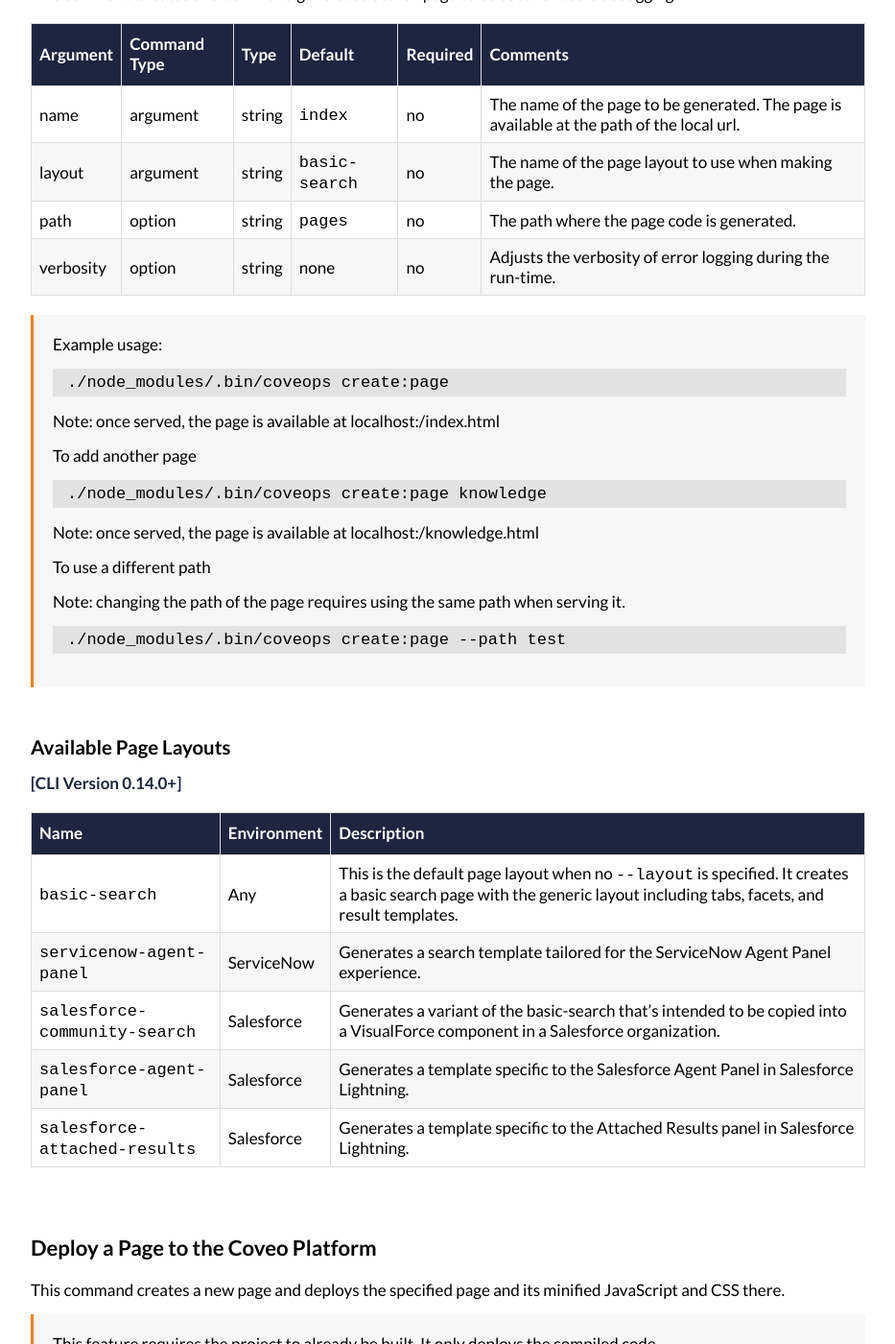
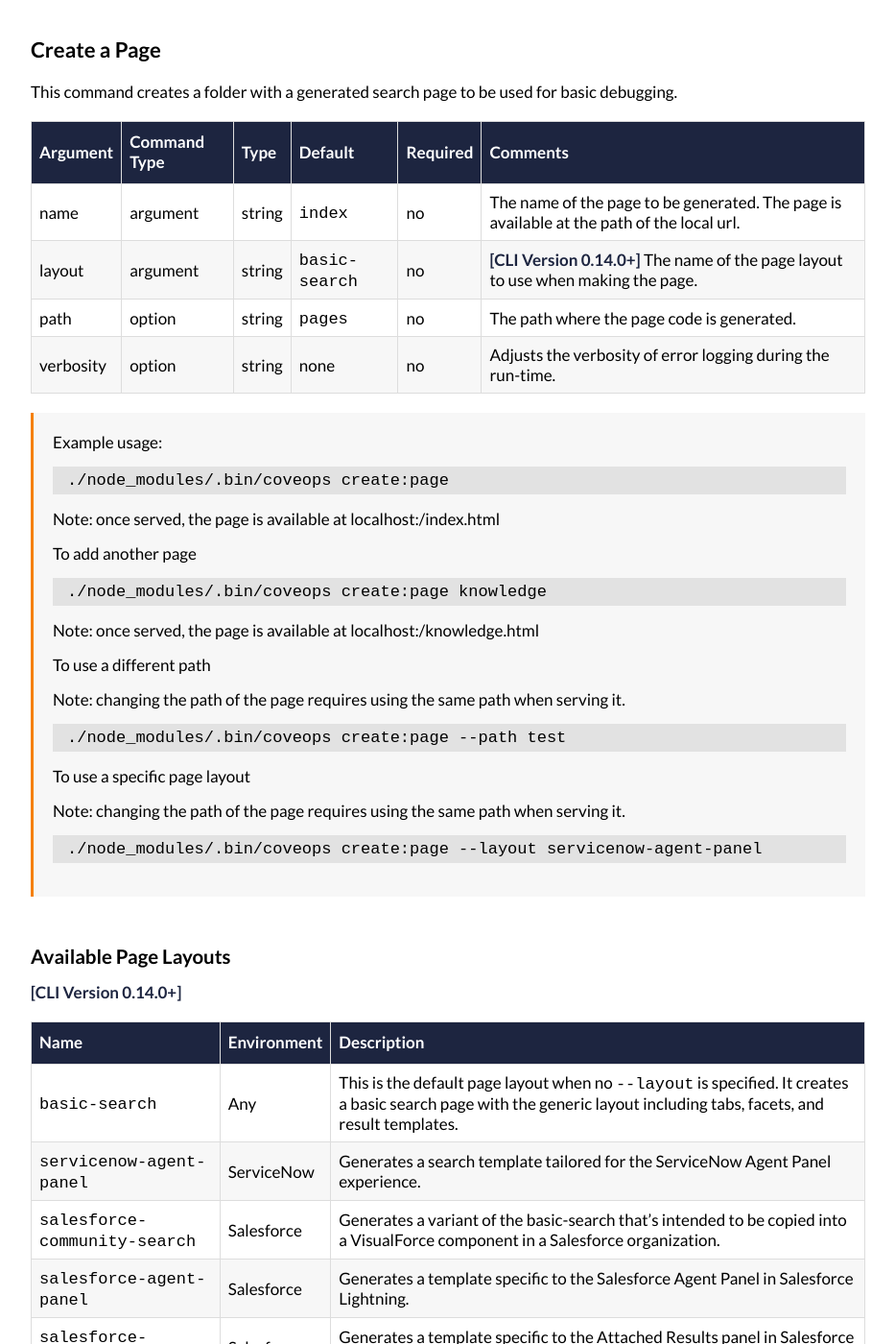
Before and after one commit to Coveo-Turbo/Coveo-Turbo.github.io, a Jekyll site: the page built from _docs/CLI-reference.md, in a window 1280 px wide and 1400 px high, scrolled down 12303 px. Shown: the whole window at 96% size, without its empty margins (173-1106 px from the left). Built offline with Jekyll 4.4.1, drawn with Linux system fonts in a browser that asks for light colours; a style sheet for code colours, icons or effects is not loaded; some of the changed text lies outside the part shown.

Commit message:
add missing page layout ref

````diff
--- a/_docs/CLI-reference.md
+++ b/_docs/CLI-reference.md
@@ -245,6 +245,7 @@
 | sandbox-path | option | string | `pages` | no | **[Deprecated]** The path where the sandbox is generated. |
 | with-page | option | boolean | `false` | no | Whether to create a page in which to test your component. |
 | page-path | option | string | `pages` | no | The path where the page is generated. |
+| page-layout | option | string | `basic-search` | no | **[CLI Version 0.14.0+]** The layout to use when creating the page. Consult the `create:page` reference `layout` option for advanced usage. |
 | description | option | string | none | no | The description of the component. This updates the description on the README, as well as set the description field in the `package.json` file. |
 | package-name | option | string | none | no | The name of the package that houses the component. By default, the param-case version of the `name` will be added under the `@coveops` scope. For example, setting the name as `TestComponent` yields `@coveops/test-component`. This option is meant to override the default behavior. |
 | with-docker | option | boolean | none | no | Adds a `docker-compose.yml` file containing a NodeJS v12 environment. For more details, see [`Create a Docker Environment`](#create-a-docker-environment) section. |
@@ -415,7 +416,7 @@
 | Argument | Command Type | Type | Default | Required | Comments |
 | --- | --- | --- | --- | --- | --- |
 | name | argument | string | `index` | no | The name of the page to be generated. The page is available at the path of the local url. |
-| layout | argument | string | `basic-search` | no | The name of the page layout to use when making the page. |
+| layout | argument | string | `basic-search` | no | **[CLI Version 0.14.0+]** The name of the page layout to use when making the page. |
 | path | option | string | `pages` | no | The path where the page code is generated. |
 | verbosity | option | string | none | no | Adjusts the verbosity of error logging during the run-time. |
 
@@ -441,6 +442,14 @@
 >
 > ```bash
 > ./node_modules/.bin/coveops create:page --path test
+> ```
+>
+> To use a specific page layout
+>
+> Note: changing the path of the page requires using the same path when serving it.
+>
+> ```bash
+> ./node_modules/.bin/coveops create:page --layout servicenow-agent-panel
 > ```
 
 </div>
````
